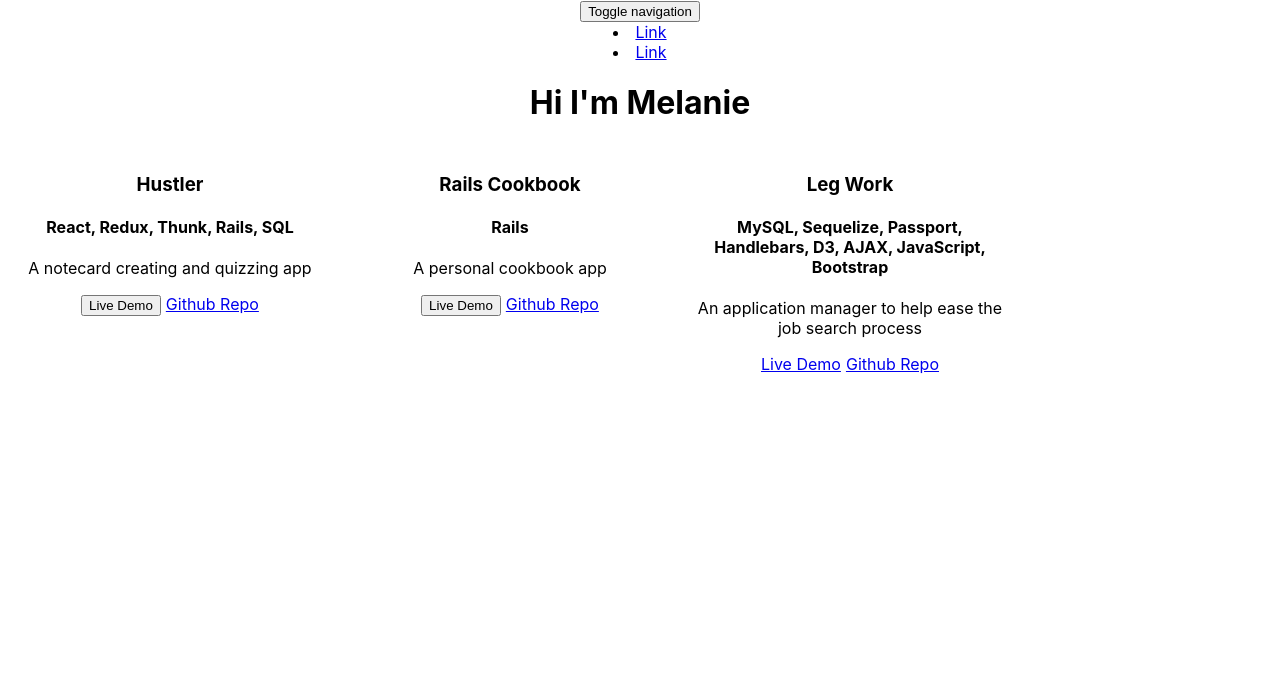
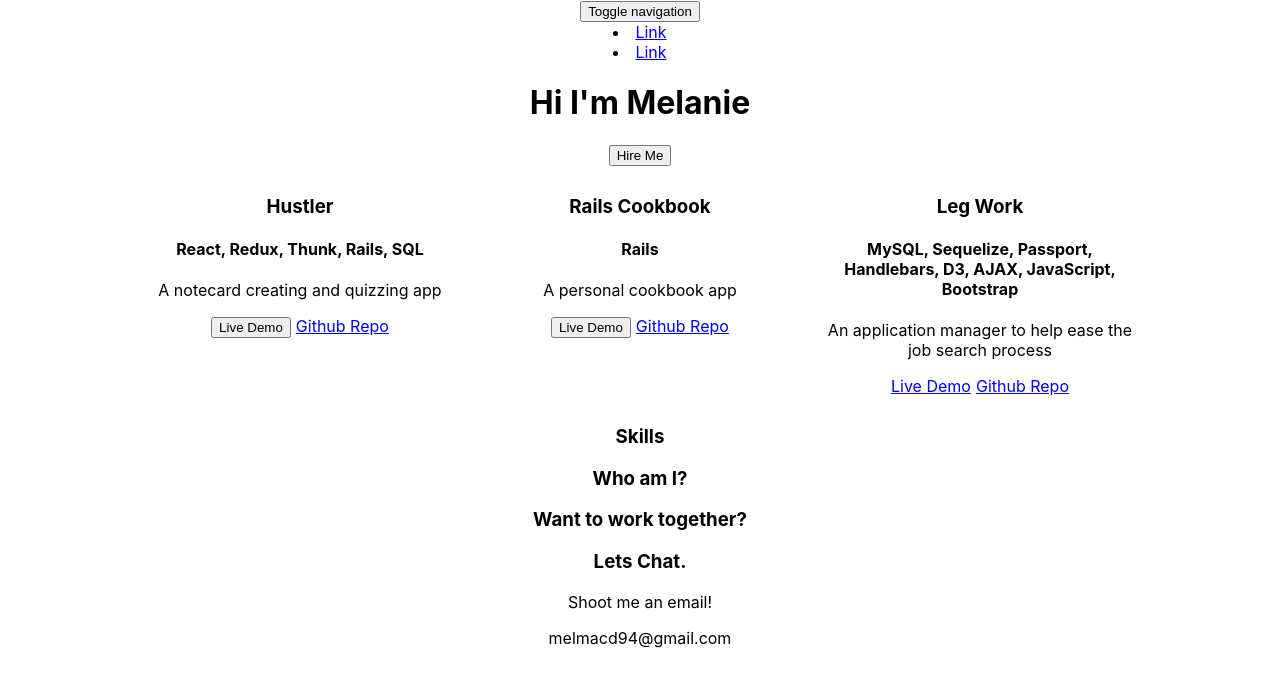
Before and after one commit to mmacdonald1/React-Portfolio, a React (Create React App) app: page / in a window 1280 px wide. Shown: the top 686 px of the page. Built offline with nearby package versions, Linux system fonts and the light colour scheme; the HTML template or start-up script is replaced by a standard one.

Commit message:
skills and about

```diff
--- a/src/App.css
+++ b/src/App.css
@@ -28,6 +28,7 @@
 
 .project-container{
   display: flex;
+  justify-content: center;
   flex-wrap: wrap;
 }
 
--- a/src/App.js
+++ b/src/App.js
@@ -2,6 +2,9 @@ import React, { Component } from 'react';
 import Navbar from './components/Navbar.js';
 import PortflioJumbotron from './components/PortfolioJumbotron.js';
 import PortfolioContainer from './containers/PortfolioContainer.js'
+import Contact from './components/Contact.js'
+import Skills from './components/Skills.js'
+import About from './components/About.js'
 import './App.css';
 
 
@@ -12,6 +15,9 @@ class App extends Component {
         <Navbar />
         <PortflioJumbotron />
         <PortfolioContainer />
+        <Skills />
+        <About />
+        <Contact />
       </div>
     );
   }
--- /dev/null
+++ b/src/components/About.js
@@ -0,0 +1,13 @@
+import React from 'react'
+import {Well} from 'react-bootstrap'
+
+const About = (props) =>{
+  return(
+    <Well>
+      <h3> Who am I? </h3>
+
+    </Well>
+  )
+}
+
+export default About
--- /dev/null
+++ b/src/components/Contact.js
@@ -0,0 +1,15 @@
+import React from 'react'
+import {Well} from 'react-bootstrap'
+
+const Contact = (props) =>{
+  return(
+    <Well>
+      <h3> Want to work together? </h3>
+      <h3> Lets Chat. </h3>
+      <p> Shoot me an email! </p>
+      <p> melmacd94@gmail.com </p>
+    </Well>
+  )
+}
+
+export default Contact
--- a/src/components/PortfolioJumbotron.js
+++ b/src/components/PortfolioJumbotron.js
@@ -1,10 +1,11 @@
-import {Jumbotron} from 'react-bootstrap'
+import {Jumbotron, Button} from 'react-bootstrap'
 import React from 'react'
 
 const PortfolioJumbotron = () => {
   return(
     <Jumbotron>
       <h1>Hi I'm Melanie</h1>
+      <Button bsStyle="primary">Hire Me</Button>
     </Jumbotron>
   )
 }
--- /dev/null
+++ b/src/components/Skills.js
@@ -0,0 +1,12 @@
+import React from 'react'
+import {Well} from 'react-bootstrap'
+
+const Skills = (props) =>{
+  return(
+    <Well>
+      <h3> Skills </h3>
+    </Well>
+  )
+}
+
+export default Skills
```
